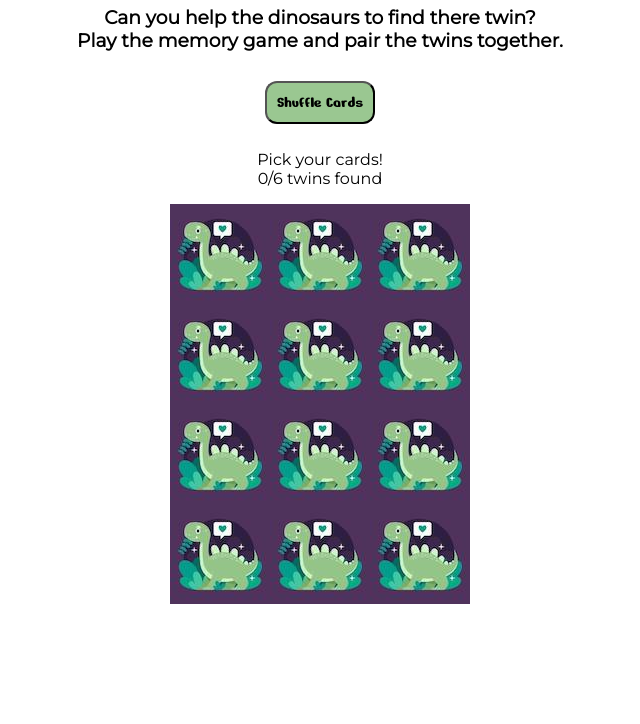
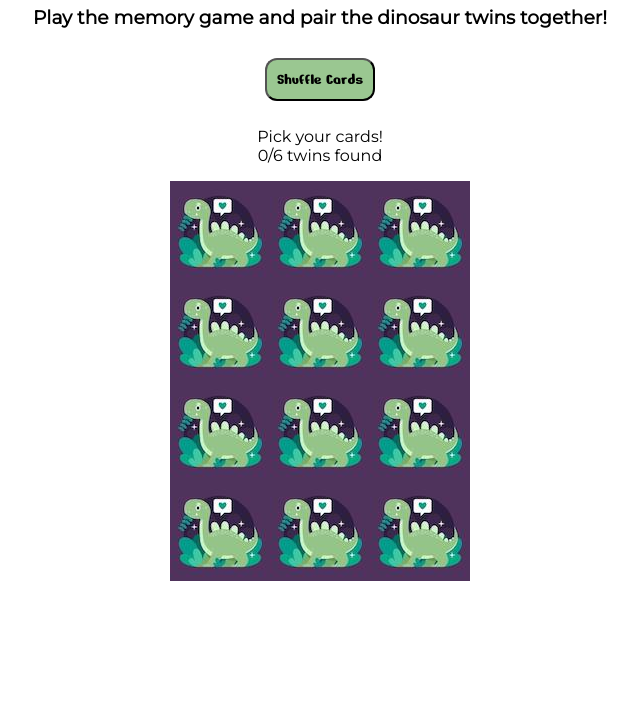
Before and after one commit to elsahelg/dinosaurs-memory-game, a plain HTML site: page index.html in a window 1280 px wide. Shown: the part 76-800 px from the top of the page, without its empty margins (320-960 px from the left). Drawn offline with Linux system fonts and the light colour scheme.

Commit message:
Change desciption of the came

```diff
--- a/index.html
+++ b/index.html
@@ -20,7 +20,7 @@
     <div class="heading">
         <h1>Dinosaurs Memory Game</h1>
     </div>
-    <h3>Can you help the dinosaurs to find there twin? <br>Play the memory game and pair the twins together.</h3>
+    <h3>Play the memory game and pair the dinosaur twins together!</h3>
     <button id="shuffle"><a href="index.html">Shuffle Cards</a></button>
     <p><span class="text-alert">Pick your cards!</span><br><span class="score">0</span>/6 twins found</p>
     <div class="board-container">
```
